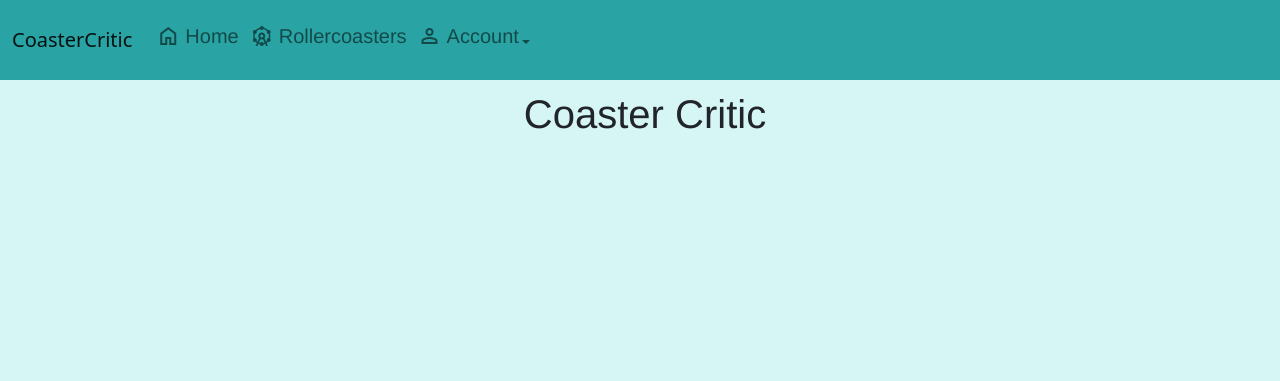
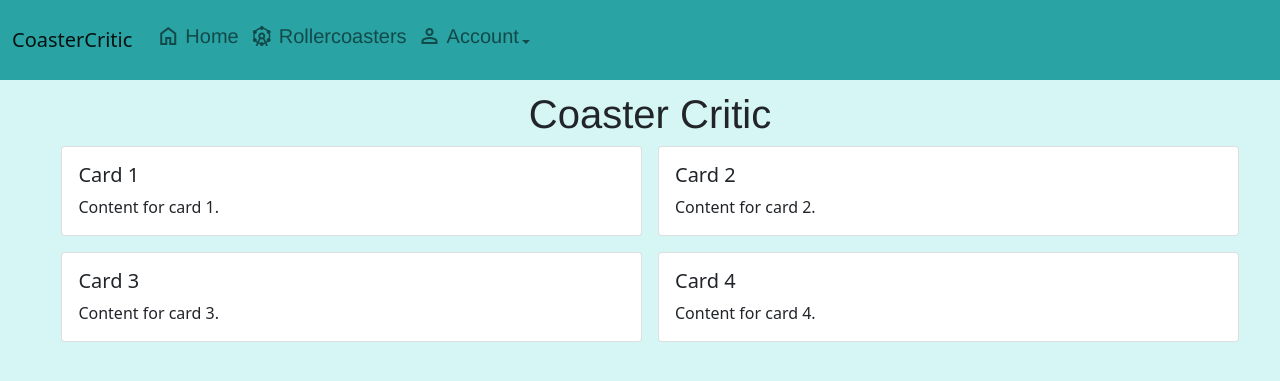
Before and after one commit to EvanMad/CoasterCritic, a Flask app: page / in a window 1280 px wide. Shown: the top 381 px of the page. Run offline with Flask 3, Linux system fonts and the light colour scheme; some libraries are stand-ins or nearby versions.

Commit message:
init homepage

```diff
--- a/app/templates/index.html
+++ b/app/templates/index.html
@@ -1,9 +1,44 @@
 {% extends "base.html" %}
 
 {% block content %}
-<div>
-  <div class="page_container_c">
+<div class="container-fluid page_container_c">
     <h1 class="font-test">Coaster Critic</h1>
+
+    <div class="row row-fluid g-3" style="width: 95%;">
+      <div class="col-md-6">
+        <div class="card h-100">
+          <div class="card-body">
+            <h5 class="card-title">Card 1</h5>
+            <p class="card-text">Content for card 1.</p>
+
+          </div>
+        </div>
+      </div>
+      <div class="col-md-6">
+        <div class="card h-100">
+          <div class="card-body">
+            <h5 class="card-title">Card 2</h5>
+            <p class="card-text">Content for card 2.</p>
+          </div>
+        </div>
+      </div>
+      <div class="col-md-6">
+        <div class="card h-100">
+          <div class="card-body">
+            <h5 class="card-title">Card 3</h5>
+            <p class="card-text">Content for card 3.</p>
+          </div>
+        </div>
+      </div>
+      <div class="col-md-6">
+        <div class="card h-100">
+          <div class="card-body">
+            <h5 class="card-title">Card 4</h5>
+            <p class="card-text">Content for card 4.</p>
+          </div>
+        </div>
+      </div>
+    </div>
   </div>
 </div>
 {% endblock %}
--- a/app/templates/profile.html
+++ b/app/templates/profile.html
@@ -9,10 +9,12 @@
 
   <ul style="margin-bottom: 10px;" class="nav nav-tabs" id="myTabs">
     <li class="nav-item">
-      <a class="nav-link active" id="userReviewsTab" data-bs-toggle="tab" href="#userReviews" style="text-decoration:none; color: black;">User Reviews</a>
+      <a class="nav-link active" id="userReviewsTab" data-bs-toggle="tab" href="#userReviews"
+        style="text-decoration:none; color: black;">User Reviews</a>
     </li>
     <li class="nav-item">
-      <a class="nav-link" id="userStatsTab" data-bs-toggle="tab" href="#userStats" style="text-decoration:none; color: black;">User Stats</a>
+      <a class="nav-link" id="userStatsTab" data-bs-toggle="tab" href="#userStats"
+        style="text-decoration:none; color: black;">User Stats</a>
     </li>
   </ul>
 
```
Also changed, not shown: app/templates/rollercoaster.html (+12 -0 lines), todo.md (+4 -4 lines), app.db.
